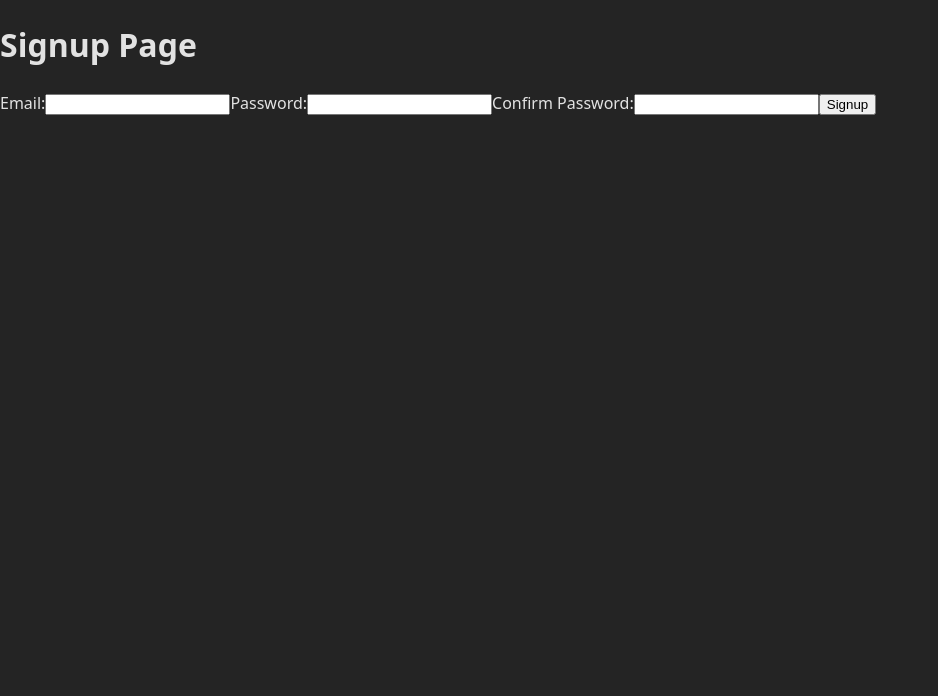
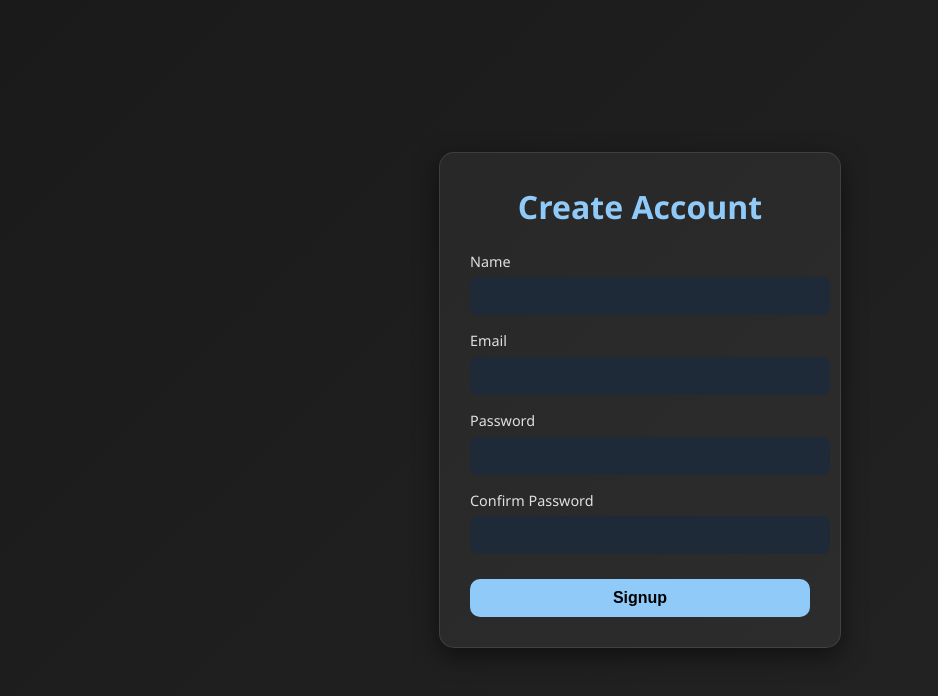
Before and after one commit to ShaidurPranto/todoList-client, a React (Vite) app: page /signup in a window 1280 px wide. Shown: the top 696 px of the page, without its empty margins (0-938 px from the left). Built offline with nearby package versions, Linux system fonts and the light colour scheme.

Commit message:
stable version before working on side panel

```diff
--- a/src/Home.jsx
+++ b/src/Home.jsx
@@ -87,7 +87,7 @@ function Home() {
 
       <div style={styles.root}>
         <div style={styles.container}>
-          <h1 style={styles.heading}>Plan It. Do It. Done.</h1>
+          <h1 style={styles.heading}>Plan It. Do It. Make it Done.</h1>
           <p style={styles.subText}>Manage your tasks efficiently and stay organized.</p>
 
           <Link
--- a/src/HomeUser.jsx
+++ b/src/HomeUser.jsx
@@ -56,6 +56,7 @@ const styles = {
     textAlign: 'center',
     fontSize: '1.2rem',
     color: 'red',
+    marginTop: '30px',
   },
   taskWrapper: {
     padding: 2,
--- a/src/Login.jsx
+++ b/src/Login.jsx
@@ -27,9 +27,7 @@ function Login() {
       }
 
       const result = await response.text();
-
       navigate('/homeUser');
-
     } catch (err) {
       setError('Login failed. Please check your credentials.');
       console.error(err);
@@ -44,28 +42,26 @@ function Login() {
       justifyContent: 'center',
       alignItems: 'center',
       height: '100vh',
-      background: 'linear-gradient(to right, #0f2027, #203a43, #2c5364)',
+      background: 'linear-gradient(135deg, #1a1a1a, #242424)',
       fontFamily: 'Segoe UI, sans-serif',
-      overflow: 'hidden',
     },
     loginForm: {
-      backdropFilter: 'blur(12px)',
-      backgroundColor: 'rgba(255, 255, 255, 0.05)',
+      backgroundColor: 'rgba(255, 255, 255, 0.04)',
       padding: '30px',
       borderRadius: '15px',
-      boxShadow: '0 8px 24px rgba(0, 0, 0, 0.5)',
+      boxShadow: '0 8px 24px rgba(0, 0, 0, 0.4)',
       display: 'flex',
       flexDirection: 'column',
       alignItems: 'center',
       width: '320px',
-      color: '#fff',
+      color: '#ffffff',
       border: '1px solid rgba(255,255,255,0.1)',
-      transition: 'transform 0.3s ease, box-shadow 0.3s ease',
     },
     title: {
-      fontSize: '2em',
+      fontSize: '2rem',
       marginBottom: '20px',
       fontWeight: 600,
+      color: '#90caf9',
     },
     label: {
       display: 'flex',
@@ -74,7 +70,7 @@ function Login() {
       marginBottom: '15px',
       width: '100%',
       fontSize: '0.9em',
-      color: '#ddd',
+      color: '#e0e0e0',
     },
     input: {
       padding: '10px',
@@ -82,17 +78,17 @@ function Login() {
       width: '100%',
       border: 'none',
       borderRadius: '8px',
+      backgroundColor: '#1e2a38',
+      color: '#ffffff',
+      fontSize: '1em',
       outline: 'none',
-      fontSize: '1em',
-      backgroundColor: '#1e2a38',
-      color: '#fff',
     },
     button: {
       marginTop: '15px',
       padding: '10px',
       width: '100%',
-      background: 'linear-gradient(90deg, #667eea 0%, #764ba2 100%)',
-      color: 'white',
+      background: '#90caf9',
+      color: '#000000',
       border: 'none',
       borderRadius: '10px',
       fontWeight: 600,
@@ -103,6 +99,7 @@ function Login() {
     buttonDisabled: {
       background: '#555',
       cursor: 'not-allowed',
+      color: '#ccc',
     },
     errorMessage: {
       color: '#ff6b6b',
--- a/src/Signup.jsx
+++ b/src/Signup.jsx
@@ -1,24 +1,212 @@
+import React, { useState } from 'react';
+import { useNavigate } from 'react-router-dom';
+
 function Signup() {
-    return (
-        <div>
-            <h1>Signup Page</h1>
-            <form>
-                <label>
-                    Email:
-                    <input type="text" name="email" />
-                </label>
-                <label>
-                    Password:
-                    <input type="password" name="password" />
-                </label>
-                <label>
-                    Confirm Password:
-                    <input type="password" name="confirmPassword" />
-                </label>
-                <button type="submit">Signup</button>
-            </form>
-        </div>
-    );
+  const [name, setName] = useState('');
+  const [email, setEmail] = useState('');
+  const [password, setPassword] = useState('');
+  const [confirmPassword, setConfirmPassword] = useState('');
+  const [error, setError] = useState('');
+  const [isSubmitting, setIsSubmitting] = useState(false);
+  const [success, setSuccess] = useState(false);
+  const navigate = useNavigate();
+
+  const handleSubmit = async (e) => {
+    e.preventDefault();
+    setError('');
+
+    if (password !== confirmPassword) {
+      setError('Passwords do not match');
+      return;
+    }
+
+    setIsSubmitting(true);
+
+    const user = { name, email, password };
+
+    try {
+      const response = await fetch('http://localhost:8080/users/signup', {
+        method: 'POST',
+        headers: { 'Content-Type': 'application/json' },
+        body: JSON.stringify(user),
+        credentials: 'include',
+      });
+
+      const text = await response.text();
+
+      if (!response.ok) {
+        if (response.status === 400 && text === 'User already exists') {
+          setError('User already exists with this email.');
+        } else {
+          setError('Server error occurred. Please try again later.');
+        }
+        return;
+      }
+
+      // Successful signup
+      setSuccess(true);
+      setTimeout(() => {
+        navigate('/login');
+      }, 2000);
+    } catch (err) {
+      setError('Something went wrong. Please try again.');
+      console.error(err);
+    } finally {
+      setIsSubmitting(false);
+    }
+  };
+
+  const styles = {
+    container: {
+      display: 'flex',
+      justifyContent: 'center',
+      alignItems: 'center',
+      height: '100vh',
+      background: 'linear-gradient(135deg, #1a1a1a, #242424)',
+      fontFamily: 'Segoe UI, sans-serif',
+    },
+    form: {
+      backgroundColor: 'rgba(255, 255, 255, 0.05)',
+      padding: '30px',
+      borderRadius: '15px',
+      boxShadow: '0 8px 24px rgba(0, 0, 0, 0.5)',
+      display: 'flex',
+      flexDirection: 'column',
+      width: '340px',
+      color: '#ffffff',
+      border: '1px solid rgba(255,255,255,0.1)',
+    },
+    title: {
+      fontSize: '2rem',
+      marginBottom: '20px',
+      fontWeight: 600,
+      color: '#90caf9',
+      textAlign: 'center',
+    },
+    label: {
+      fontSize: '0.9rem',
+      marginBottom: '5px',
+      color: '#e0e0e0',
+    },
+    input: {
+      padding: '10px',
+      marginBottom: '15px',
+      width: '100%',
+      border: 'none',
+      borderRadius: '8px',
+      fontSize: '1em',
+      backgroundColor: '#1e2a38',
+      color: '#ffffff',
+      outline: 'none',
+    },
+    button: {
+      marginTop: '10px',
+      padding: '10px',
+      background: '#90caf9',
+      color: '#000',
+      fontWeight: 600,
+      border: 'none',
+      borderRadius: '10px',
+      cursor: 'pointer',
+      fontSize: '1em',
+      transition: 'background 0.3s ease',
+    },
+    buttonDisabled: {
+      background: '#555',
+      cursor: 'not-allowed',
+      color: '#ccc',
+    },
+    error: {
+      color: '#ff6b6b',
+      marginBottom: '10px',
+      fontWeight: 500,
+      textAlign: 'center',
+    },
+    success: {
+      color: '#00e676',
+      marginBottom: '10px',
+      fontWeight: 500,
+      textAlign: 'center',
+    },
+    loadingAnimation: {
+      textAlign: 'center',
+      fontSize: '1.2rem',
+      color: '#90caf9',
+      animation: 'fadeIn 0.5s ease-in-out infinite alternate',
+    },
+    '@keyframes fadeIn': {
+      from: { opacity: 0.3 },
+      to: { opacity: 1 },
+    },
+  };
+
+  return (
+    <div style={styles.container}>
+      <form onSubmit={handleSubmit} style={styles.form}>
+        <div style={styles.title}>Create Account</div>
+
+        {error && <div style={styles.error}>{error}</div>}
+        {success && (
+          <div style={styles.success}>
+            Signup successful! Redirecting to login...
+            <div style={styles.loadingAnimation}>⏳</div>
+          </div>
+        )}
+
+        <label style={styles.label}>Name</label>
+        <input
+          type="text"
+          value={name}
+          onChange={(e) => setName(e.target.value)}
+          style={styles.input}
+          required
+          disabled={isSubmitting || success}
+        />
+
+        <label style={styles.label}>Email</label>
+        <input
+          type="email"
+          value={email}
+          onChange={(e) => setEmail(e.target.value)}
+          style={styles.input}
+          required
+          disabled={isSubmitting || success}
+        />
+
+        <label style={styles.label}>Password</label>
+        <input
+          type="password"
+          value={password}
+          onChange={(e) => setPassword(e.target.value)}
+          style={styles.input}
+          required
+          disabled={isSubmitting || success}
+        />
+
+        <label style={styles.label}>Confirm Password</label>
+        <input
+          type="password"
+          value={confirmPassword}
+          onChange={(e) => setConfirmPassword(e.target.value)}
+          style={styles.input}
+          required
+          disabled={isSubmitting || success}
+        />
+
+        <button
+          type="submit"
+          disabled={isSubmitting || success}
+          style={
+            isSubmitting || success
+              ? { ...styles.button, ...styles.buttonDisabled }
+              : styles.button
+          }
+        >
+          {isSubmitting ? 'Signing up...' : 'Signup'}
+        </button>
+      </form>
+    </div>
+  );
 }
 
 export default Signup;
```
